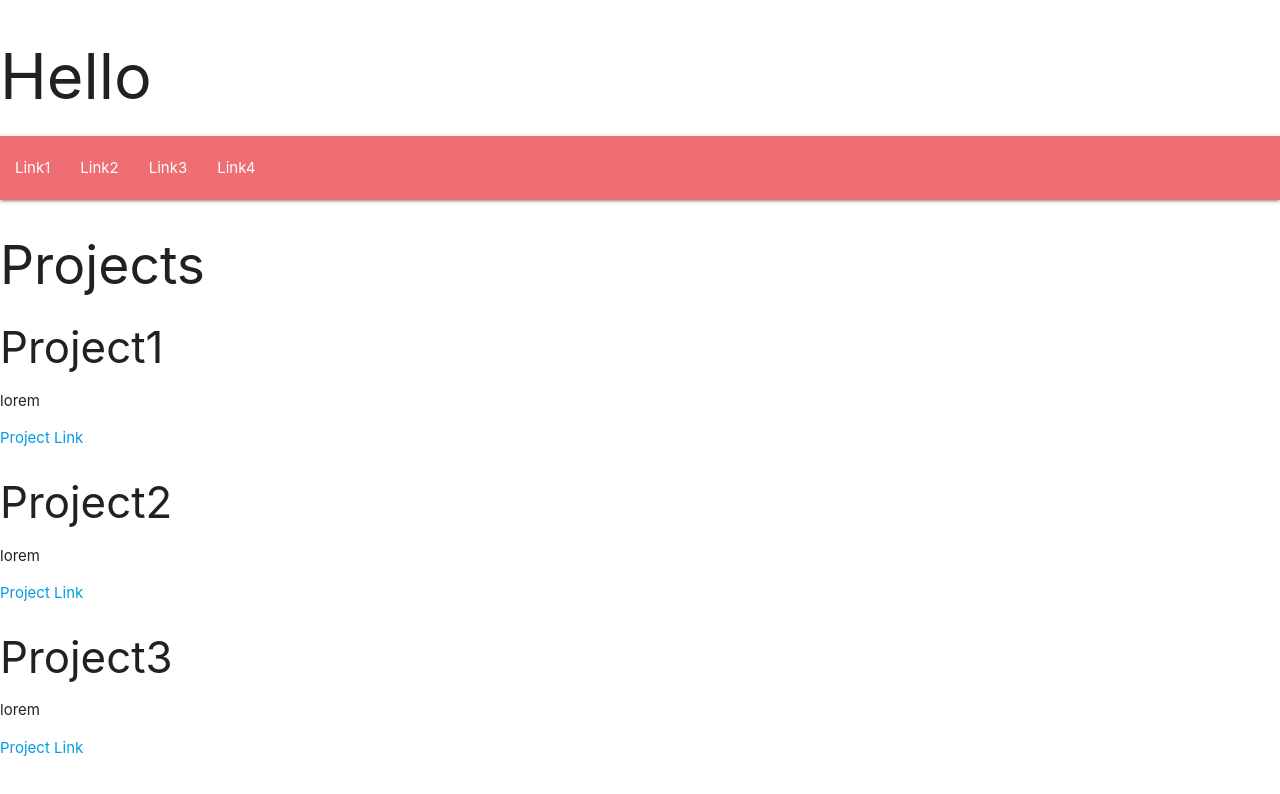
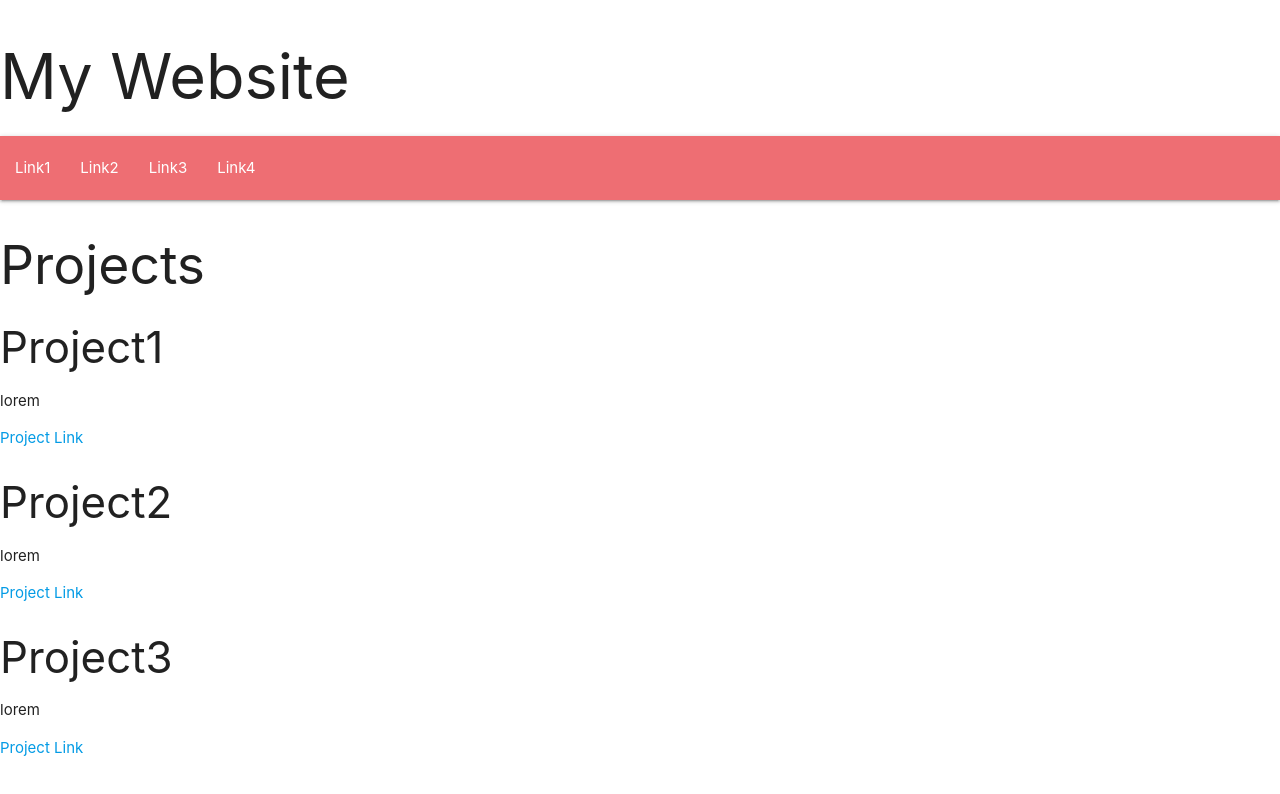
Before and after one commit to tjstalcup/git-and-github-sep-6-18, a plain HTML site: page index.html in a window 1280 px wide. Drawn offline with nearby package versions, Linux system fonts and the light colour scheme.

Commit message:
Changed Headline

```diff
--- a/index.html
+++ b/index.html
@@ -13,7 +13,7 @@
 
 </head>
 <body>
-    <h1>Hello</h1>
+    <h1>My Website</h1>
 
     <nav>
         <ul>
```
